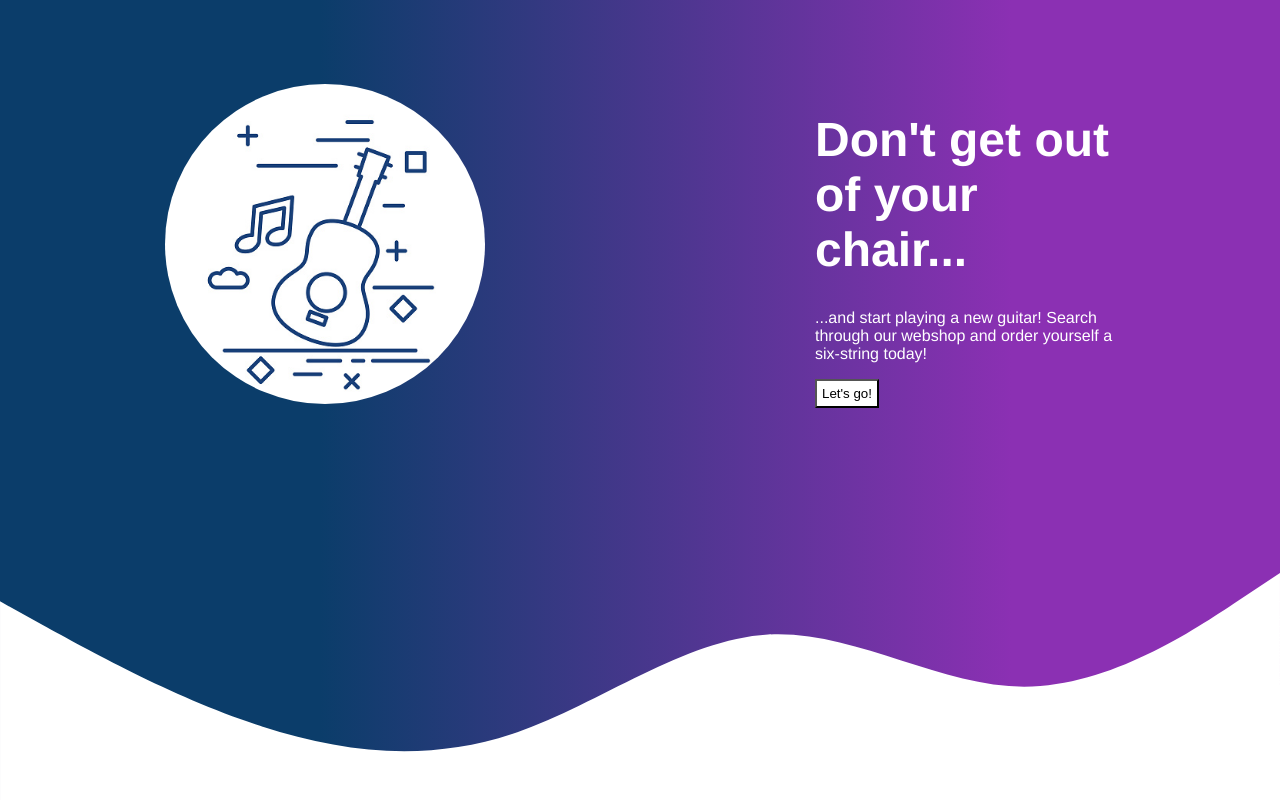
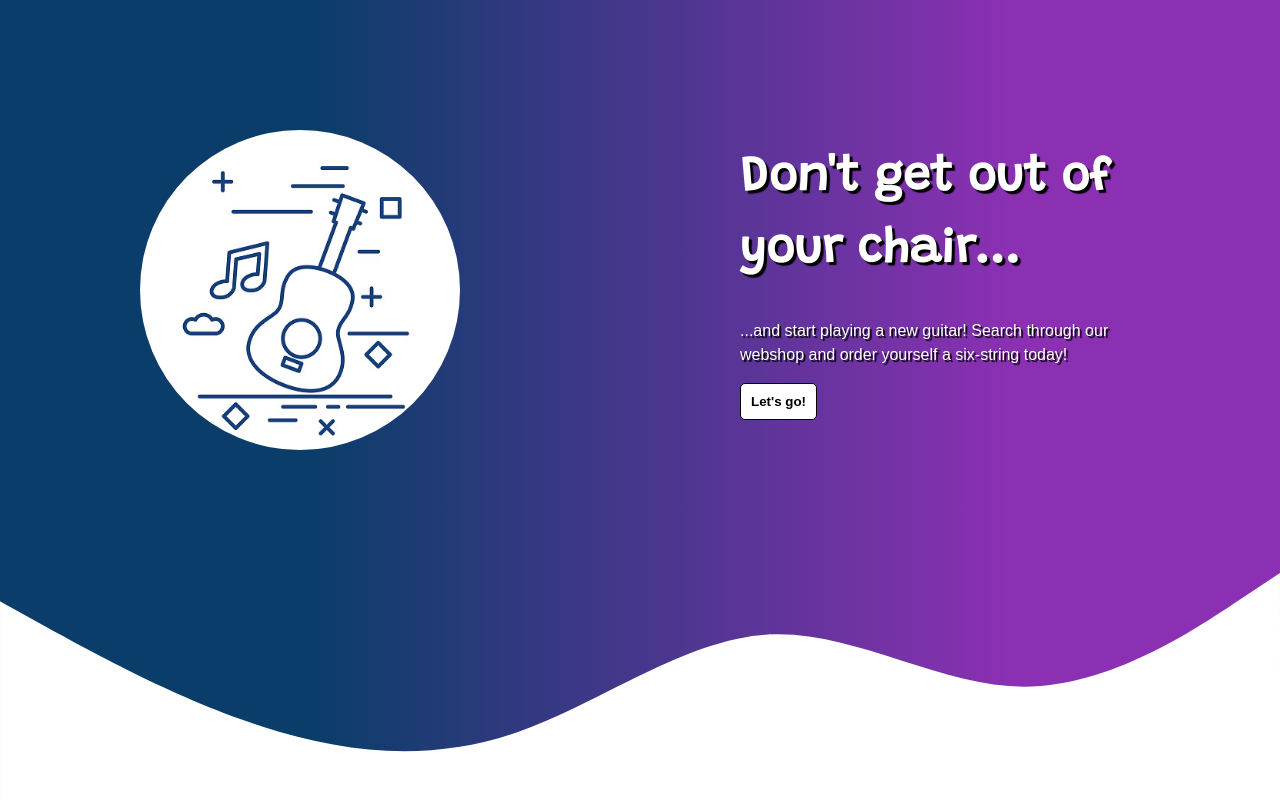
Before and after one commit to droomoord/guitar-webshop, a PHP site: page / in a window 1280 px wide. Run offline with PHP 8.4, Linux system fonts and the light colour scheme.

Commit message:
add styling

```diff
--- a/assets/styles/sections/_browse.scss
+++ b/assets/styles/sections/_browse.scss
@@ -48,9 +48,22 @@
 }
 
 #browse-results {
+  .pagination{
+    font-family: Arial, Helvetica, sans-serif;
+  }
+  .sort{
+    position: absolute;
+    right: 20px;
+    select{
+      padding: 5px;
+    }
+  }
   .breadcrumb {
     display: block;
     margin-bottom: 10px;
+  }
+  .items{
+    margin-top: 20px;
   }
   .item {
     border-radius: 5px;
--- a/assets/styles/sections/_contact.scss
+++ b/assets/styles/sections/_contact.scss
@@ -1,11 +1,10 @@
 
 #contact-form {
+    margin-top: 20px;
     display: flex;
     flex-direction: column;
     align-items: center;
-    > * {
-      margin-bottom: 20px;
-    }
+    gap: 20px;
     #message {
       display: flex;
       flex-direction: column;
--- a/assets/styles/sections/_landing.scss
+++ b/assets/styles/sections/_landing.scss
@@ -1,4 +1,5 @@
 .landing {
+  line-height: 1.5;
   overflow: hidden;
   position: absolute;
   left: 0;
@@ -14,23 +15,25 @@
   .container {
     display: flex;
     justify-content: space-around;
-    flex-direction: column;
     h1 {
-      font-size: 3em;
+      font-family: "Grandstander", cursive;
+      text-shadow: 3px 3px 1px black;
     }
     position: relative;
     top: 10vh;
     left: 0px;
     color: white;
     .text {
-      width: 300px;
       margin: auto;
-      text-align: center;
+      text-shadow: 2px 2px 1px black;
       button {
         background-color: white;
-        padding: 5px;
-        outline: none;
+        border: 1px solid black;
+        padding: 10px;
         cursor: pointer;
+        border-radius: 5px;
+        text-shadow: none;
+        font-weight: bold;
       }
     }
   }
@@ -49,15 +52,33 @@
   }
 }
 
+@media screen and (max-width: 769px) {
+  .container {
+    flex-direction: column;
+    h1{
+      font-size: 2em;
+    }
+    .text {
+      text-align: center;
+      width: 300px;
+    }
+  }
+}
+
 @media screen and (min-width: 769px) {
   .container {
-    flex-direction: row !important;
+    flex-direction: row;
+    h1{
+      font-size: 3em;
+    }
     img {
       width: 320px;
       height: 320px;
+      margin-top: 50px;
     }
     .text {
-      text-align: left !important;
+      text-align: left;
+      width: 400px;
     }
   }
 }
--- a/assets/styles/sections/_singleItem.scss
+++ b/assets/styles/sections/_singleItem.scss
@@ -77,7 +77,7 @@
     }
   }
   button {
-    padding: 5px;
+    padding: 10px;
     float: right;
   }
 }
--- a/assets/styles/style.css
+++ b/assets/styles/style.css
@@ -191,9 +191,26 @@
   }
 }
 
+#browse-results .pagination {
+  font-family: Arial, Helvetica, sans-serif;
+}
+
+#browse-results .sort {
+  position: absolute;
+  right: 20px;
+}
+
+#browse-results .sort select {
+  padding: 5px;
+}
+
 #browse-results .breadcrumb {
   display: block;
   margin-bottom: 10px;
+}
+
+#browse-results .items {
+  margin-top: 20px;
 }
 
 #browse-results .item {
@@ -513,6 +530,7 @@ nav .shopping-cart #cart-items-number.jump {
 }
 
 #contact-form {
+  margin-top: 20px;
   display: -webkit-box;
   display: -ms-flexbox;
   display: flex;
@@ -523,10 +541,7 @@ nav .shopping-cart #cart-items-number.jump {
   -webkit-box-align: center;
       -ms-flex-align: center;
           align-items: center;
-}
-
-#contact-form > * {
-  margin-bottom: 20px;
+  gap: 20px;
 }
 
 #contact-form #message {
@@ -807,7 +822,7 @@ nav .shopping-cart #cart-items-number.jump {
 }
 
 .single button {
-  padding: 5px;
+  padding: 10px;
   float: right;
 }
 
@@ -1037,6 +1052,7 @@ nav .shopping-cart #cart-items-number.jump {
 }
 
 .landing {
+  line-height: 1.5;
   overflow: hidden;
   position: absolute;
   left: 0;
@@ -1054,10 +1070,6 @@ nav .shopping-cart #cart-items-number.jump {
   display: flex;
   -ms-flex-pack: distribute;
       justify-content: space-around;
-  -webkit-box-orient: vertical;
-  -webkit-box-direction: normal;
-      -ms-flex-direction: column;
-          flex-direction: column;
   position: relative;
   top: 10vh;
   left: 0px;
@@ -1065,20 +1077,23 @@ nav .shopping-cart #cart-items-number.jump {
 }
 
 .landing .container h1 {
-  font-size: 3em;
+  font-family: "Grandstander", cursive;
+  text-shadow: 3px 3px 1px black;
 }
 
 .landing .container .text {
-  width: 300px;
   margin: auto;
-  text-align: center;
+  text-shadow: 2px 2px 1px black;
 }
 
 .landing .container .text button {
   background-color: white;
-  padding: 5px;
-  outline: none;
+  border: 1px solid black;
+  padding: 10px;
   cursor: pointer;
+  border-radius: 5px;
+  text-shadow: none;
+  font-weight: bold;
 }
 
 .landing img {
@@ -1097,19 +1112,40 @@ nav .shopping-cart #cart-items-number.jump {
           transform: rotateY(180deg);
 }
 
+@media screen and (max-width: 769px) {
+  .container {
+    -webkit-box-orient: vertical;
+    -webkit-box-direction: normal;
+        -ms-flex-direction: column;
+            flex-direction: column;
+  }
+  .container h1 {
+    font-size: 2em;
+  }
+  .container .text {
+    text-align: center;
+    width: 300px;
+  }
+}
+
 @media screen and (min-width: 769px) {
   .container {
-    -webkit-box-orient: horizontal !important;
-    -webkit-box-direction: normal !important;
-        -ms-flex-direction: row !important;
-            flex-direction: row !important;
+    -webkit-box-orient: horizontal;
+    -webkit-box-direction: normal;
+        -ms-flex-direction: row;
+            flex-direction: row;
+  }
+  .container h1 {
+    font-size: 3em;
   }
   .container img {
     width: 320px;
     height: 320px;
+    margin-top: 50px;
   }
   .container .text {
-    text-align: left !important;
+    text-align: left;
+    width: 400px;
   }
 }
 
@@ -1118,7 +1154,7 @@ body {
   padding: 0;
   -webkit-box-sizing: border-box;
           box-sizing: border-box;
-  font-family: Helvetica, sans-serif;
+  font-family: 'Raleway', sans-serif;
   color: #292929;
 }
 
@@ -1155,6 +1191,11 @@ a:hover,
   background-color: #512366;
 }
 
+button:active {
+  -webkit-transform: scale(0.95);
+          transform: scale(0.95);
+}
+
 footer {
   width: 100%;
   margin-top: 20px;
--- a/assets/styles/style.scss
+++ b/assets/styles/style.scss
@@ -14,7 +14,7 @@ body {
   margin: 0;
   padding: 0;
   box-sizing: border-box;
-  font-family: Helvetica, sans-serif;
+  font-family: 'Raleway', sans-serif;
   color: rgb(41, 41, 41);
 }
 
@@ -49,6 +49,10 @@ a:hover,
   }
 }
 
+button:active {
+  transform: scale(0.95);
+}
+
 footer {
   width: 100%;
   margin-top: 20px;
--- a/contact.php
+++ b/contact.php
@@ -1,7 +1,7 @@
 <?php include 'partials/head.php'; ?>
 
 
-    <h1>Contact</h1>
+
 
     <form id=contact-form method="post" action="form_post.php">
         <label> Name:
@@ -14,7 +14,6 @@
                 <label for="message">Message:</label>
                 <textarea name="message" id="message" cols="30" rows="10"></textarea>
             </div>
-
         <input type="submit" value="Send">
     </form>
 
--- a/index.php
+++ b/index.php
@@ -4,6 +4,7 @@
     <meta charset="UTF-8">
     <meta name="viewport" content="width=device-width, initial-scale=1.0">
     <title>The Guitar King</title>
+    <link href="https://fonts.googleapis.com/css2?family=Grandstander&display=swap" rel="stylesheet">
     <link rel="stylesheet" href="./assets/styles/style.css">
 </head>
 <body>
@@ -13,10 +14,10 @@
                 <div class="text">
                     <h1>Don't get out of your chair...</h1>
                     <p>...and start playing a new guitar! Search through our webshop and order yourself a six-string today!</p>
-                    <a href="browse.php"><button>Let's go!</button></a>
+                    <button onclick="window.location.href = 'browse.php'" value="browse.php">Let's go!</button>
                 </div>
             </div>
-            <svg xmlns="http://www.w3.org/2000/svg" viewBox="0 0 1440 320"><path fill="white" fill-opacity="1" d="M0,64L48,96C96,128,192,192,288,192C384,192,480,128,576,133.3C672,139,768,213,864,245.3C960,277,1056,267,1152,234.7C1248,203,1344,149,1392,122.7L1440,96L1440,320L1392,320C1344,320,1248,320,1152,320C1056,320,960,320,864,320C768,320,672,320,576,320C480,320,384,320,288,320C192,320,96,320,48,320L0,320Z"></path></svg>
+            <svg viewBox="0 0 1440 320"><path fill="white" fill-opacity="1" d="M0,64L48,96C96,128,192,192,288,192C384,192,480,128,576,133.3C672,139,768,213,864,245.3C960,277,1056,267,1152,234.7C1248,203,1344,149,1392,122.7L1440,96L1440,320L1392,320C1344,320,1248,320,1152,320C1056,320,960,320,864,320C768,320,672,320,576,320C480,320,384,320,288,320C192,320,96,320,48,320L0,320Z"></path></svg>
         </div>
 </body>
 </html>
--- a/partials/head.php
+++ b/partials/head.php
@@ -3,6 +3,7 @@
 <head>
     <meta charset="UTF-8">
     <meta name="viewport" content="width=device-width, initial-scale=1.0">
+    <link href="https://fonts.googleapis.com/css2?family=Raleway:ital,wght@0,400;0,700;1,400&display=swap" rel="stylesheet">
     <link rel="stylesheet" href="./assets/styles/style.css">
     <!-- <script src="./scripts/vue.js"></script> -->
     <script src="./scripts/vue.min.js"></script>
--- a/partials/pagination.php
+++ b/partials/pagination.php
@@ -1,3 +1,4 @@
+<div class="pagination">
 <?php
     $numberOfGuitars = file_get_contents($path . "/guitars/count$category");
     $start = intval($query['_start']);
@@ -22,3 +23,4 @@
     : "<span> ></span>";
     echo $nextPageLink;
 ?>
+</div>
--- a/single_item.php
+++ b/single_item.php
@@ -73,7 +73,7 @@ if (substr( $guitar->images[0]->url, 0, 4 ) !== "http"){
             <p><?php echo $Parsedown->text($guitar->description); ?></p>
         </div>
     </div>
-    <my-button text="back" onclick='window.history.back()'></my-button>
+    <my-button text="Back" onclick='window.history.back()'></my-button>
 </div>
 
 <?php include 'partials/footer.php'; ?>
```
Also changed, not shown: browse_results.php (+5 -6 lines), README.md (added), 1 other file.
